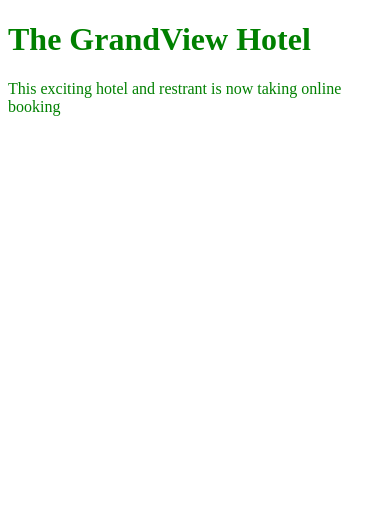
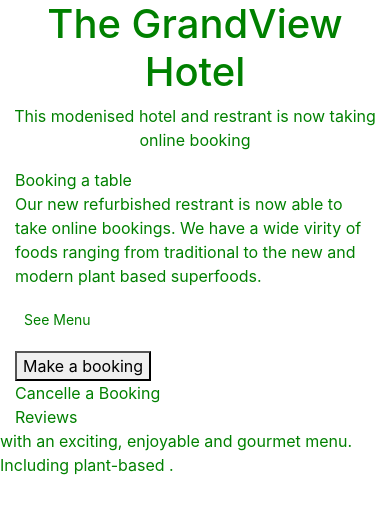
Before and after one commit to graham-25/GrandViewHotel, a plain HTML site: page index.html in a window 390 px wide. Drawn offline with nearby package versions, Linux system fonts and the light colour scheme.

Commit message:
Creating a simple framework for a mobile view port with bootstrap initialised

```diff
--- a/index.html
+++ b/index.html
@@ -4,15 +4,23 @@
     <meta charset="UTF-8">
     <meta http-equiv="X-UA-Compatible" content="IE=edge">
     <meta name="viewport" content="width=device-width, initial-scale=1.0">
+    <link rel="stylesheet" href="https://cdn.jsdelivr.net/npm/bootstrap@4.1.3/dist/css/bootstrap.min.css" integrity="sha384-MCw98/SFnGE8fJT3GXwEOngsV7Zt27NXFoaoApmYm81iuXoPkFOJwJ8ERdknLPMO" crossorigin="anonymous">
+    <script src="https://cdn.jsdelivr.net/npm/bootstrap@4.1.3/dist/js/bootstrap.min.js" integrity="sha384-ChfqqxuZUCnJSK3+MXmPNIyE6ZbWh2IMqE241rYiqJxyMiZ6OW/JmZQ5stwEULTy" crossorigin="anonymous"></script>
     <link href="assets/css/style.css" rel="stylesheet" type="text/css" >
     <title>GrandView Hotel</title>
 </head>
 <body>
-    <h1>The GrandView Hotel</h1>
-    <p>This exciting hotel and restrant is now taking online booking</p>
+    <h1 class="text-center">The GrandView Hotel</h1>
+    <p class="text-center">This modenised hotel and restrant is now taking online booking</p>
 
-    <div></div>
-    <div></div>
-    <div></div>
+    <div class="container">Booking a table
+        <p>Our new refurbished restrant is now able to take online bookings.
+            We have a wide virity of foods ranging from traditional to the new
+            and modern plant based superfoods.</p>
+            <p><a class="btn btn-sm">See Menu</a></p>
+        <button class="bnt">Make a booking</button>
+    </div>
+    <div class="container">Cancelle a Booking</div>
+    <div class="container">Reviews</div>
 </body>
-</html>
+</html>with an exciting, enjoyable and gourmet menu. Including plant-based .
```
